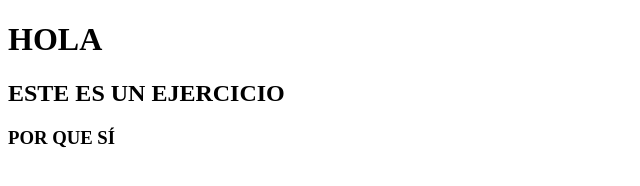
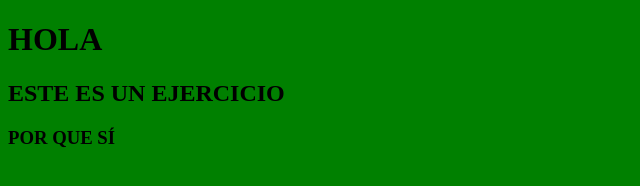
Before and after one commit to JFierrox/GIThub-probando-gitadsi, a plain HTML site: page Index.html in a window 1280 px wide. Shown: the whole page, without its empty margins (0-640 px from the left). Drawn offline with Linux system fonts and the light colour scheme.

Commit message:
Segundo Commit

```diff
--- a/CSS/Estilos.Css
+++ b/CSS/Estilos.Css
@@ -1,3 +1,3 @@
 body{
-    background-color: red;
+    background-color: green;
 }
--- a/Index.html
+++ b/Index.html
@@ -4,6 +4,7 @@
     <meta charset="UTF-8">
     <meta http-equiv="X-UA-Compatible" content="IE=edge">
     <meta name="viewport" content="width=device-width, initial-scale=1.0">
+    <link rel="stylesheet" href="./CSS/Estilos.Css">
     <title>Document</title>
 </head>
 <body>
```
